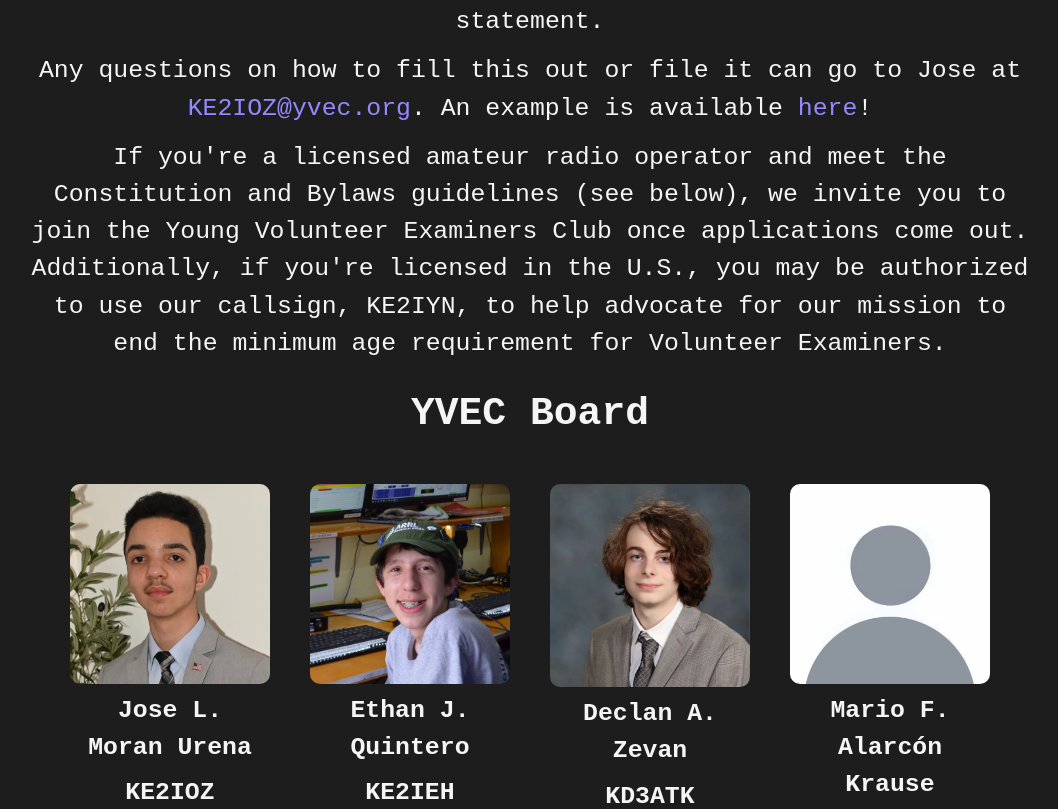
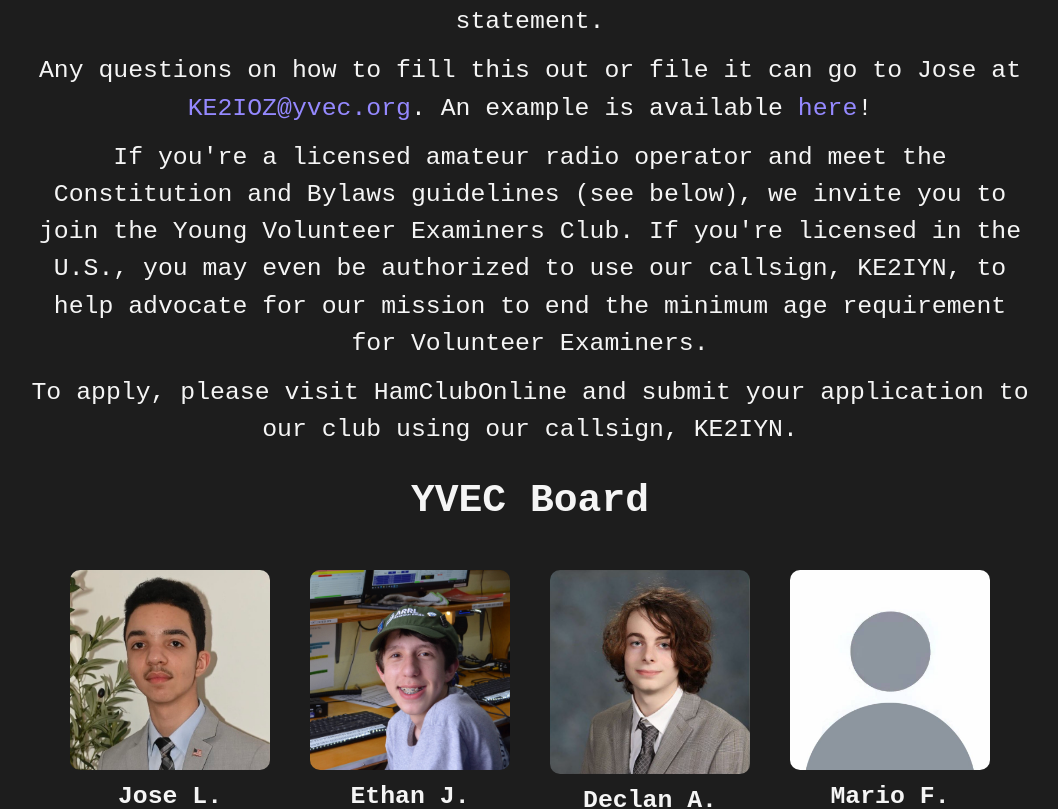
Before and after one commit to Young-Volunteer-Examiners-Club/yvec-website, a Next.js app: page / in a window 1280 px wide. Shown: the part 1420-2229 px from the top of the page, without its empty margins (110-1168 px from the left). Built offline with nearby package versions, Linux system fonts and the light colour scheme.

Commit message:
Revise contact details and heading for clarity
Updated contact information and petition heading.

```diff
--- a/app/page.tsx
+++ b/app/page.tsx
@@ -92,9 +92,16 @@ export default function Home() {
       <p className="info">
         If you&apos;re a licensed amateur radio operator and meet the Constitution and
         Bylaws guidelines (see below), we invite you to join the Young Volunteer Examiners
-        Club once applications come out. Additionally, if you&apos;re licensed in the U.S.,
-        you may be authorized to use our callsign, KE2IYN, to help advocate for our mission
-        to end the minimum age requirement for Volunteer Examiners.
+        Club. If you&apos;re licensed in the U.S., you may even be authorized to use our
+        callsign, KE2IYN, to help advocate for our mission to end the minimum age requirement
+        for Volunteer Examiners.
+      </p>
+      <p className="info">
+        To apply, please visit{" "}
+        <a href="https://secure.hamclubonline.com/apply.php" target="_blank" rel="noopener noreferrer">
+          HamClubOnline
+        </a>{" "}
+        and submit your application to our club using our callsign, KE2IYN.
       </p>
 
       <section>
@@ -203,7 +210,7 @@ export default function Home() {
           .
         </p>
 
-        <h2 className="heading-2">The Original Petition</h2>
+        <h2 className="heading-2">The Petition</h2>
         <p className="infobig">
           <a
             className="email"
@@ -245,8 +252,18 @@ export default function Home() {
       </section>
 
       <h1 className="section-title">Contact</h1>
-      <p className="infobig">Email: board@yvec.org</p>
-      <p className="infobig">Discord: Coming Soon...</p>
+      <p className="infobig">
+        Email:{" "}
+        <a className="email" href="mailto:board@yvec.org">
+          board@yvec.org
+        </a>
+      </p>
+      <p className="infobig">
+        Discord:{" "}
+        <a className="email" href="https://discord.gg/DTfYHhacTk" target="_blank" rel="noopener noreferrer">
+          https://discord.gg/DTfYHhacTk
+        </a>
+      </p>
     </main>
   );
 }
```
